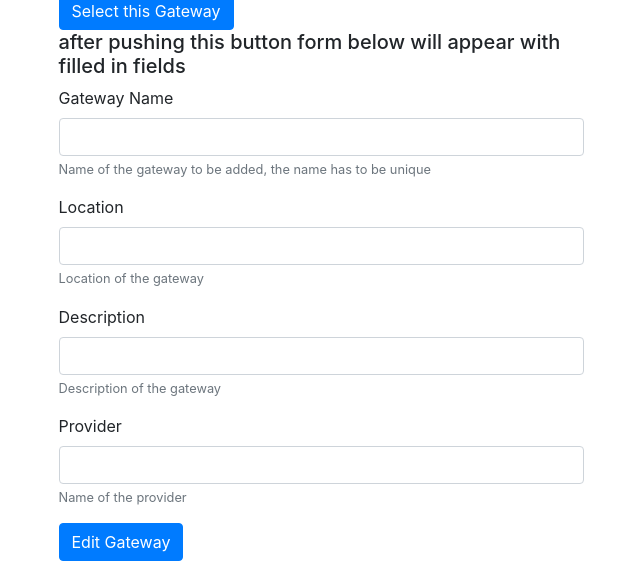
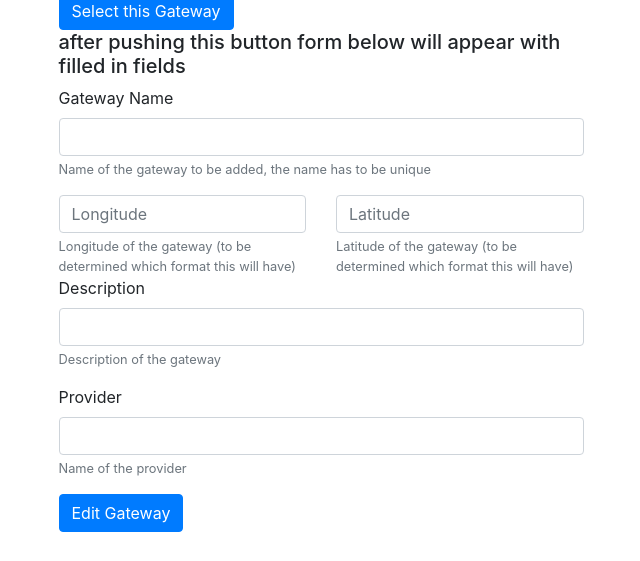
Before and after one commit to StijnJansen2000/SwatLoRa, a PHP site: page /index.php?page=edit in a window 1280 px wide. Shown: the part 311-872 px from the top of the page, without its empty margins (319-959 px from the left). After the commit the page ends 843 px from the top, so only its background shows below. Run offline with PHP 8.4, Linux system fonts and the light colour scheme; the visitor is signed in with stand-in values (Sample User, id 1); some libraries are stand-ins or nearby versions.

Commit message:
Edit works from gateways

```diff
--- a/inc/edit.inc.php
+++ b/inc/edit.inc.php
@@ -7,47 +7,63 @@
                 echo $_SESSION['config'];
                 echo '</div>';
 
-
-            }
             ?>
             <h1 class="display-6">Edit a Gateway</h1>
+            <?php
+                if (!isset($_POST['editValue'])) {
+                    ?>
                     <div class="form-group">
                         <label for="selectGateway">Gateway Name</label>
-                <select class="form-control" name="selectGateway" id="selectGateway" aria-describedby="selectHelp">
+                        <select class="form-control" name="selectGateway" id="selectGateway"
+                                aria-describedby="selectHelp">
                             <option>List of gateways here</option>
                         </select>
-                <small id="selectHelp" class="form-text text-muted">Name of the gateway to be edited, the name has to be unique</small>
+                        <small id="selectHelp" class="form-text text-muted">Name of the gateway to be edited, the name
+                            has to be unique</small>
                     </div>
                     <button type="submit" id="addAll" class="btn btn-primary">Select this Gateway</button>
 
                     <h5>after pushing this button form below will appear with filled in fields</h5>
-
+                    <?php
+                }
+                    ?>
             <form action="php/edit.php" method="post">
 
                 <div class="form-group">
                     <label for="InputGateway">Gateway Name</label>
-                    <input type="text" class="form-control" id="InputGateway" name="gateway" aria-describedby="gatewayHelp">
+                    <input type="text" class="form-control" id="InputGateway" name="gateway" aria-describedby="gatewayHelp" value="<?php if (isset($_POST['editValue'])) {echo $_POST['gateway'];} ?>">
                     <small id="gatewayHelp" class="form-text text-muted">Name of the gateway to be added, the name has to be unique</small>
                 </div>
 
-                <div class="form-group">
-                    <label for="InputLocation">Location</label>
-                    <input type="text" class="form-control" id="InputLocation" name="location"
-                           aria-describedby="locationHelp">
-                    <small id="locationHelp" class="form-text text-muted">Location of the gateway</small>
+
+                <div class="row">
+                    <div class="col">
+                        <input type="text" class="form-control" placeholder="Longitude" id="InputLong"
+                               name="longitude" aria-describedby="locationHelp" value="<?php if (isset($_POST['editValue'])) {echo $_POST['longitude'];} ?>">
+                        <small id="locationHelp" class="form-text text-muted">Longitude of the gateway (to be determined
+                            which format
+                            this will have)</small>
+                    </div>
+                    <div class="col">
+                        <input type="text" class="form-control" placeholder="Latitude" id="InputLat" name="latitude"
+                               aria-describedby="locationHelp"value="<?php if (isset($_POST['editValue'])) {echo $_POST['latitude'];} ?>">
+                        <small id="locationHelp" class="form-text text-muted">Latitude of the gateway (to be determined
+                            which format
+                            this will have)</small>
+                    </div>
                 </div>
 
                 <div class="form-group">
                     <label for="InputDescription">Description</label>
                     <input type="text" class="form-control" id="InputLocation" name="description"
-                           aria-describedby="descriptionHelp">
+                           aria-describedby="descriptionHelp" value="<?php if (isset($_POST['editValue'])) {echo $_POST['description'];} ?>">
                     <small id="descriptionHelp" class="form-text text-muted">Description of the gateway</small>
                 </div>
 
                 <div class="form-group">
                     <label for="InputLocation">Provider</label>
                     <input type="text" class="form-control" id="InputLocation" name="provider"
-                           aria-describedby="providerHelp">
+                           aria-describedby="providerHelp" value="<?php if (isset($_POST['editValue'])) {echo $_POST['provider'];} ?>">
                     <small id="providerHelp" class="form-text text-muted">Name of the provider</small>
                 </div>
 
@@ -55,11 +71,11 @@
 
             </form>
             <?php
-            //                } else {
-            //                    echo '<div class="alert alert-primary" role="alert">';
-            //                    echo "Please set the config first";
-            //                    echo '</div>';
-            //                }
+            } else {
+                echo '<div class="alert alert-primary" role="alert">';
+                echo "Please set the config first";
+                echo '</div>';
+            }
             ?>
         </div>
     </div>
```
Also changed, not shown: inc/gateway.inc.php (+9 -1 lines), php/edit.php (added, +101 -0 lines). Lines whose indentation alone changed are shown as unchanged.
